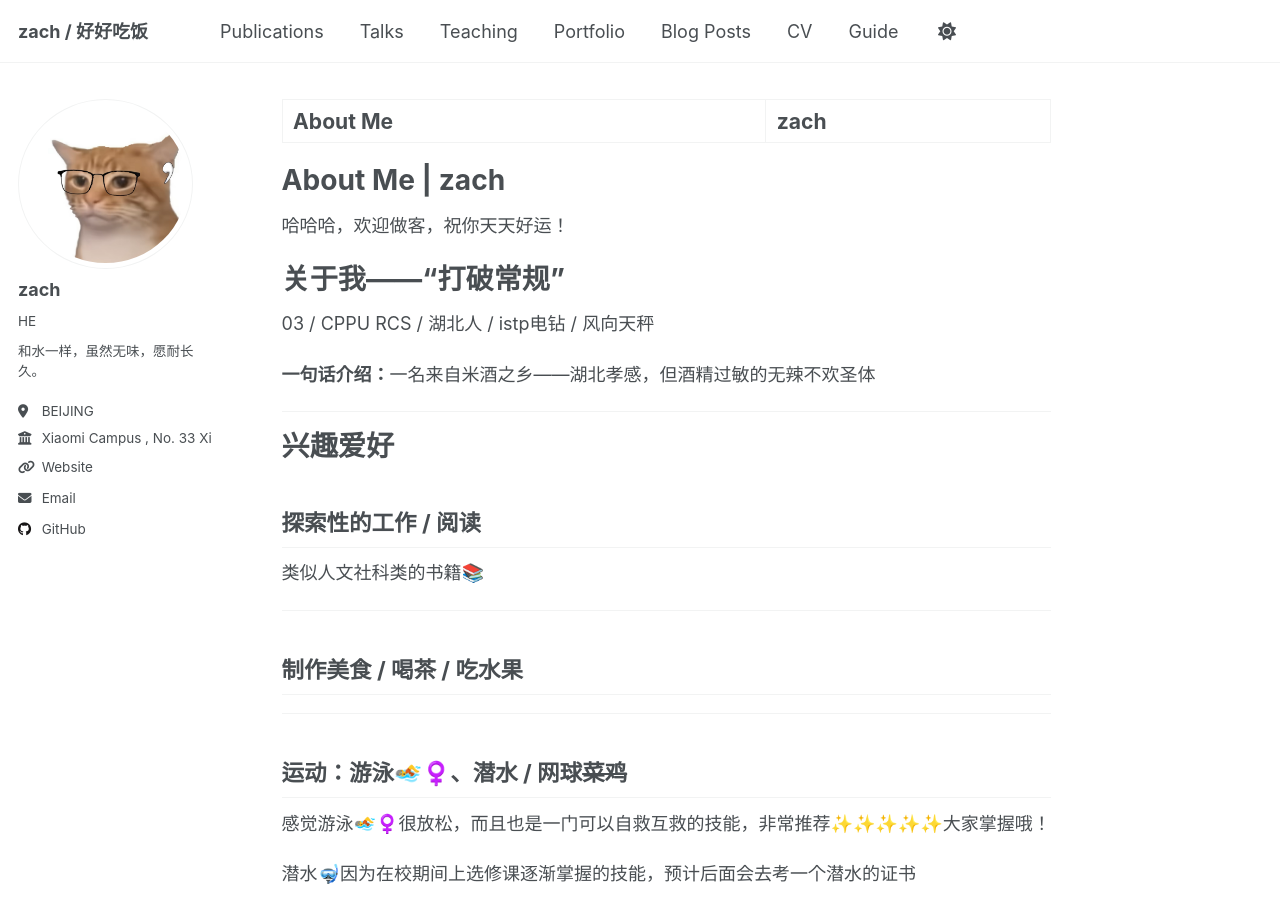
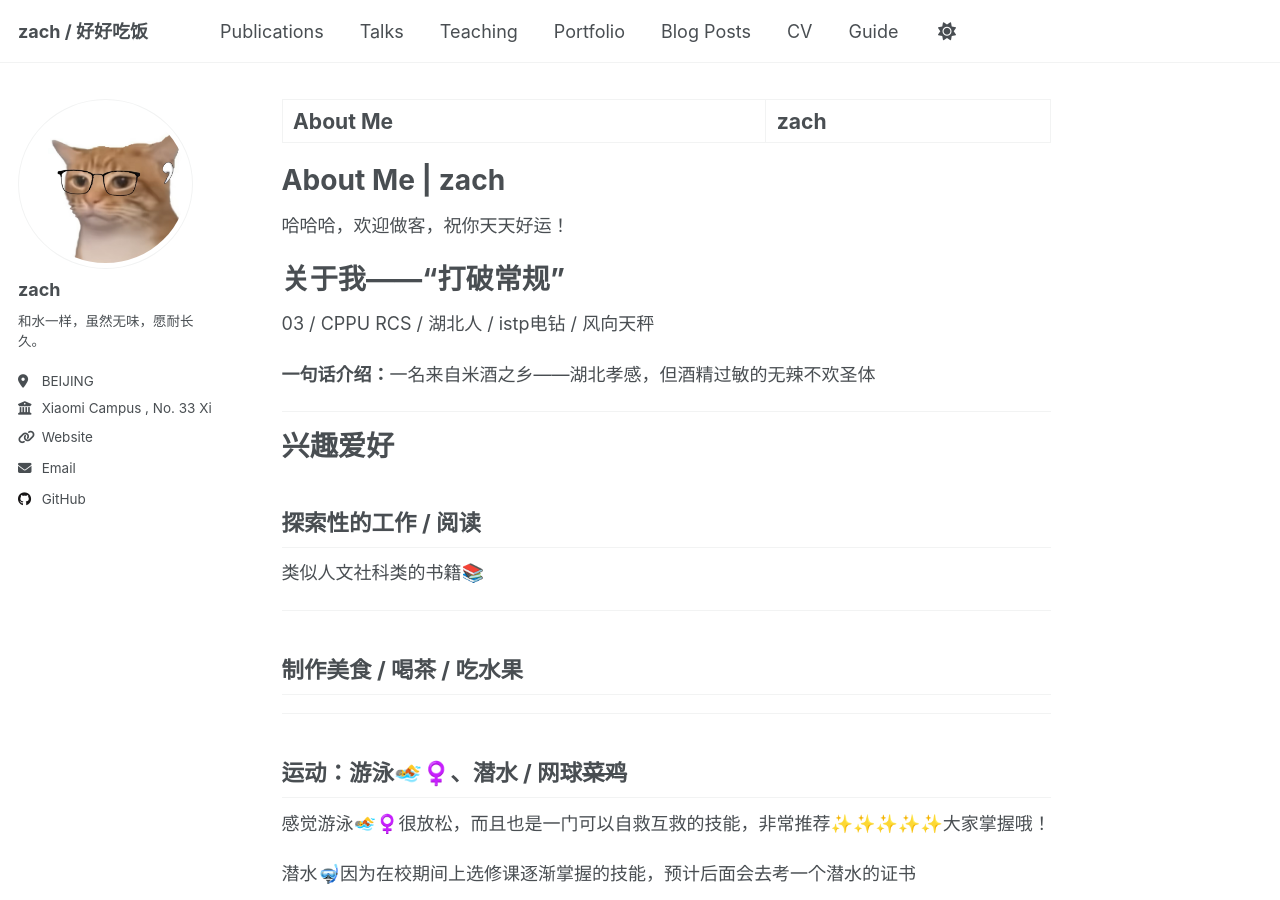
Before and after one commit to zach1219/zach1219.github.io, a Jekyll site: the page built from _pages/about.md, in a window 1280 px wide and 900 px high. Built offline with Jekyll 4.4.1, drawn with Linux system fonts in a browser that asks for light colours; a script that is not in the unit is left out.

```diff
--- a/_config.yml
+++ b/_config.yml
@@ -25,7 +25,7 @@ author:
   # Biographic information
   avatar           : "profile.png"
   name             : "zach"
-  pronouns         : "HE"
+  pronouns         : #"HE"
   bio              : "和水一样，虽然无味，愿耐长久。"
   location         : "BEIJING"
   employer         : "Xiaomi Campus , No. 33 Xi erqi Middle Road, Haidian District, Beijing,100085,China"
@@ -48,7 +48,7 @@ author:
   bitbucket        : # Username - Update with your username on the site
   codepen          : # Username
   dribbble         : # Username
-  github           : "academicpages"
+  github           : "zach1219"
   kaggle           : # Username
   stackoverflow    : # User number or user number and name (i.e., use "1" or "1/jeff-atwood")
 
```
